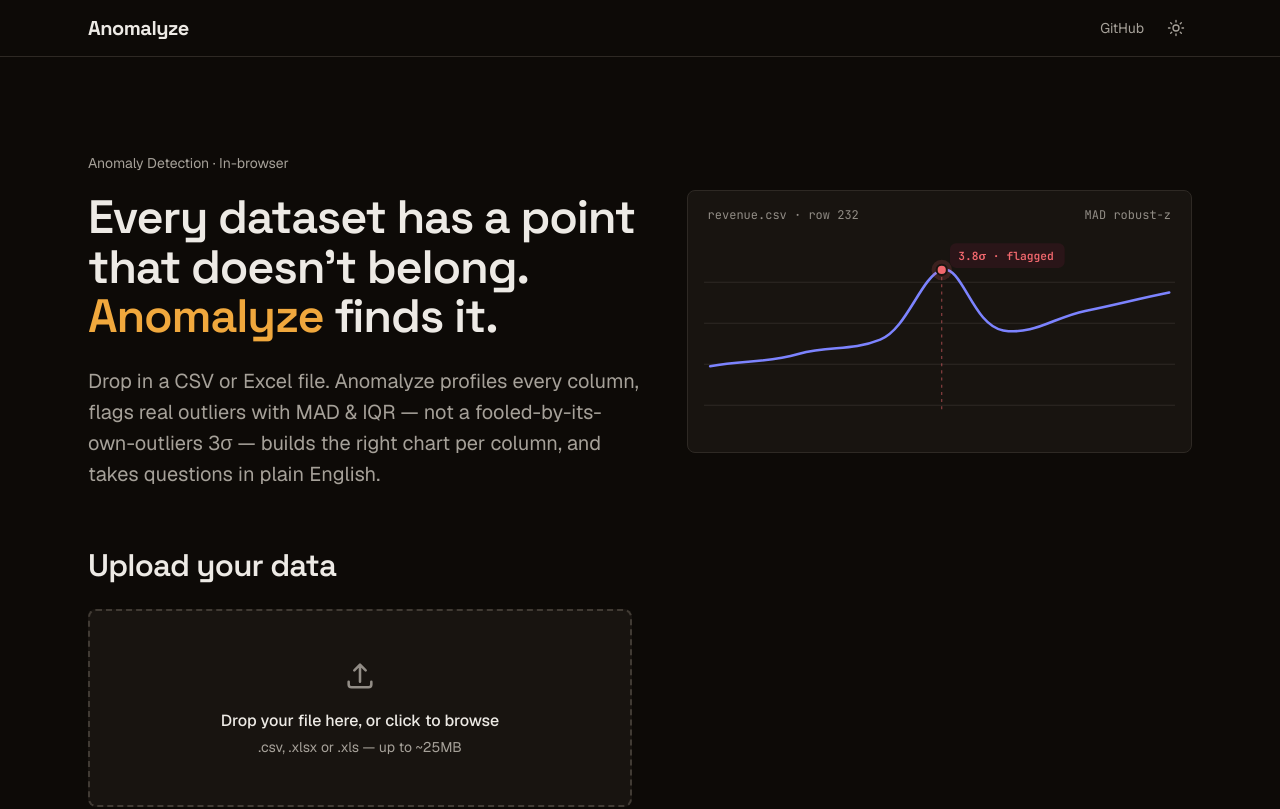
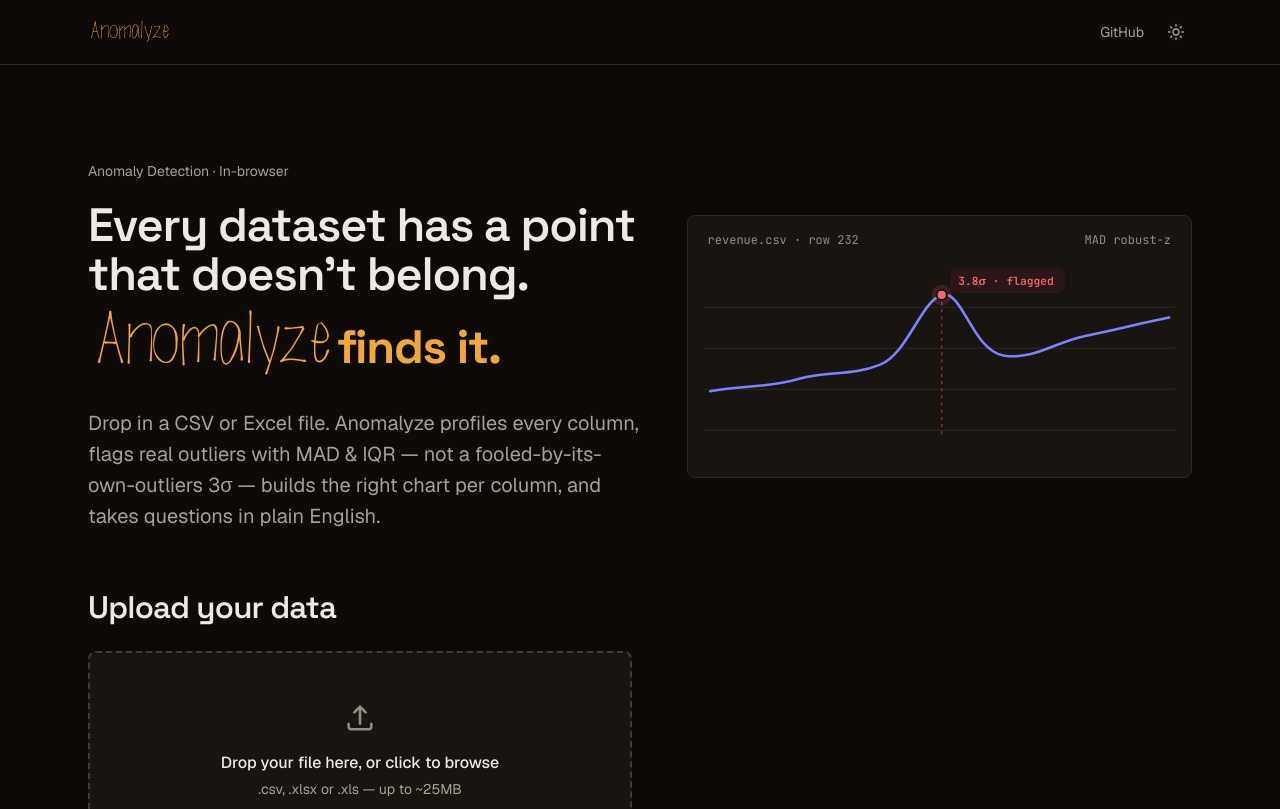
Before and after one commit to Man-av/Anomalyze, a Next.js app: page / in a window 1280 px wide. Shown: the top 809 px of the page. Built offline with nearby package versions, Linux system fonts and the light colour scheme.

Commit message:
Font change

```diff
--- a/app/globals.css
+++ b/app/globals.css
@@ -8,6 +8,15 @@
 
 @import "tailwindcss";
 @import "./tokens.css";
+
+@font-face {
+  font-family: "GoingToDoGreatThings";
+  src: url("/fonts/GoingToDoGreatThings.ttf") format("truetype");
+  font-weight: 100 900;
+  font-style: normal;
+  font-display: swap;
+}
+
 
 /* Enable `dark:` utilities driven by the data-theme attribute on <html>. */
 @custom-variant dark (&:where([data-theme="dark"], [data-theme="dark"] *));
--- a/components/analyzer/AnalyzerApp.tsx
+++ b/components/analyzer/AnalyzerApp.tsx
@@ -37,7 +37,10 @@
   return (
     <header className="sticky top-0 z-[var(--z-sticky)] border-b border-border bg-background">
       <div className="mx-auto flex max-w-6xl flex-wrap items-center gap-x-4 gap-y-2 px-4 py-3 sm:px-6">
-        <span className="shrink-0 font-heading text-lede leading-head font-bold tracking-tight text-foreground">
+        <span
+          style={{ fontFamily: "'GoingToDoGreatThings', cursive", fontWeight: 900, fontSize: "1.6rem" }}
+          className="shrink-0 text-accent"
+        >
           Anomalyze
         </span>
 
--- a/components/analyzer/LandingHero.tsx
+++ b/components/analyzer/LandingHero.tsx
@@ -121,7 +121,17 @@
           <h1 className="text-hero leading-hero tracking-hero font-semibold">
             Every dataset has a point that doesn&rsquo;t belong.
             <br />
-            <span className="text-accent">Anomalyze</span> finds it.
+            <span
+              style={{
+                fontFamily: "'GoingToDoGreatThings', cursive",
+                fontWeight: 0,
+                fontSize: "1.7em",
+              }}
+              className="text-accent"
+            >
+              Anomalyze
+            </span>{" "}
+            <span className="text-accent font-bold">finds it.</span>
           </h1>
 
           <p className="mt-6 max-w-[65ch] text-lede text-pretty text-muted">
```
